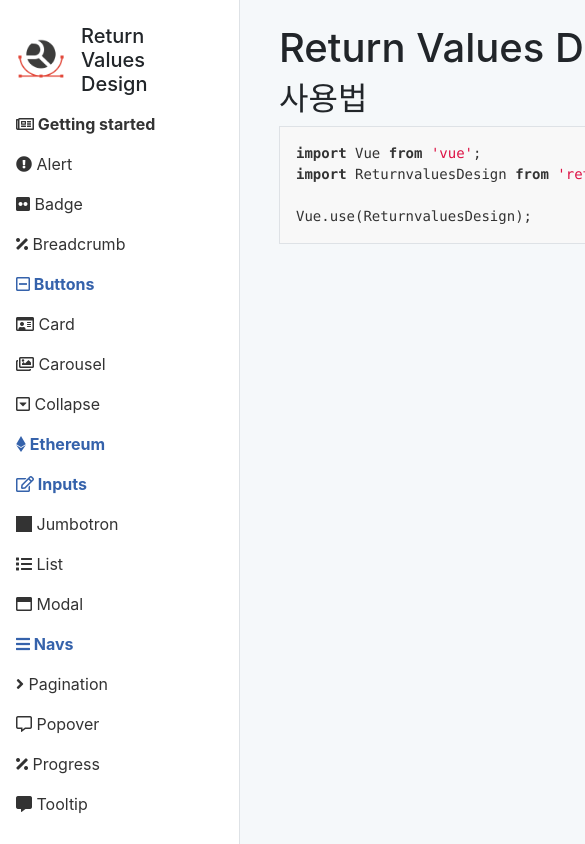
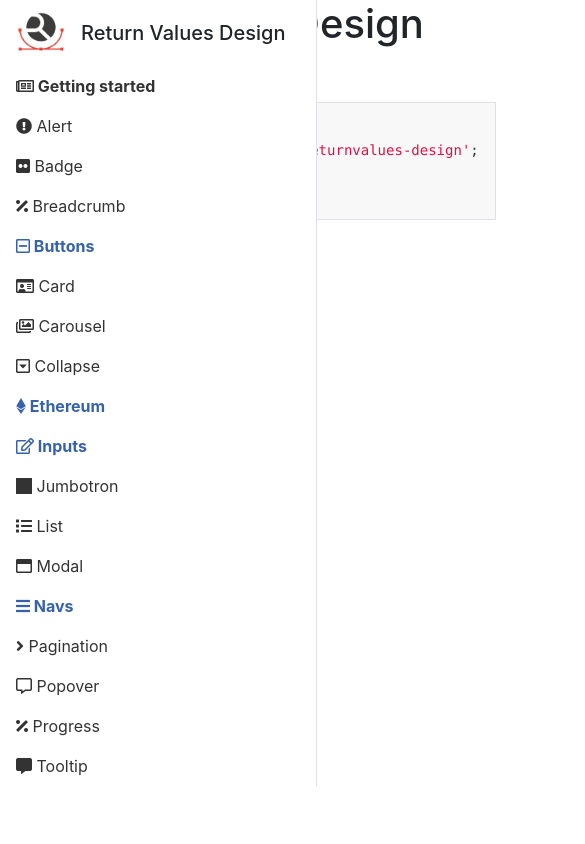
Before and after one commit to returnvalues/returnvalues-design, a Nuxt app: page / in a window 390 px wide. Shown: the top 844 px of the page, 585 px wide, since content can reach past the window. Built offline with nearby package versions, Linux system fonts and the light colour scheme.

Commit message:
반응형 준비 #12

```diff
--- a/layouts/default.vue
+++ b/layouts/default.vue
@@ -1,9 +1,9 @@
 <template>
   <div class="app container-fluid d-flex flex-nowrap p-0">
     <side-nav
-      class="sidenav border-right py-3"
+      class="sidenav border-right py-md-3"
     />
-    <div class="content d-flex flex-grow-1 p-4">
+    <div class="content d-flex flex-grow-1 p-md-4">
       <nuxt class="container-fluid" />
     </div>
   </div>
@@ -22,19 +22,35 @@ export default {
 </script>
 
 <style scoped>
+
+  .container-fluid {height: 100%}
+
+  .sidenav{
+    position: fixed;
+    background: white;
+  }
+
+  /* Small */
+  @media (min-width: 576px) {
+    .sidenav{
+      width: 100%;
+      z-index: 10;
+    }
+  }
+  /* Medium */
+  @media (min-width: 768px) {
     .sidenav {
+      display: block;
       width: 240px;
       min-width: 240px;
       overflow-y: auto;
       max-height: 100vh;
       z-index: 10;
       flex-wrap: nowrap;
-    position: fixed;
       height: 100%;
       background: #fff;
     }
     .content{margin-left: 240px;}
-  .container-fluid {height: 100%}
     .app{ max-width: 1100px;width: 1100px; }
     .app::before{
       content:' ';
@@ -45,6 +61,11 @@ export default {
       margin-left: 240px;
       z-index: -1;
     }
+   }
+  /* Large */
+  @media (min-width: 992px) {  }
+  /* Extra large  */
+  @media (min-width: 1200px) { }
 </style>
 
 <style>
```
Lines whose indentation alone changed are shown as unchanged.
